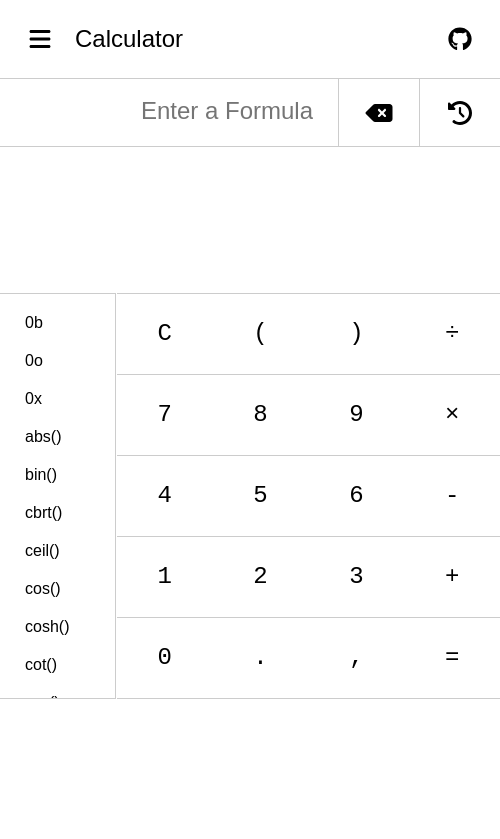
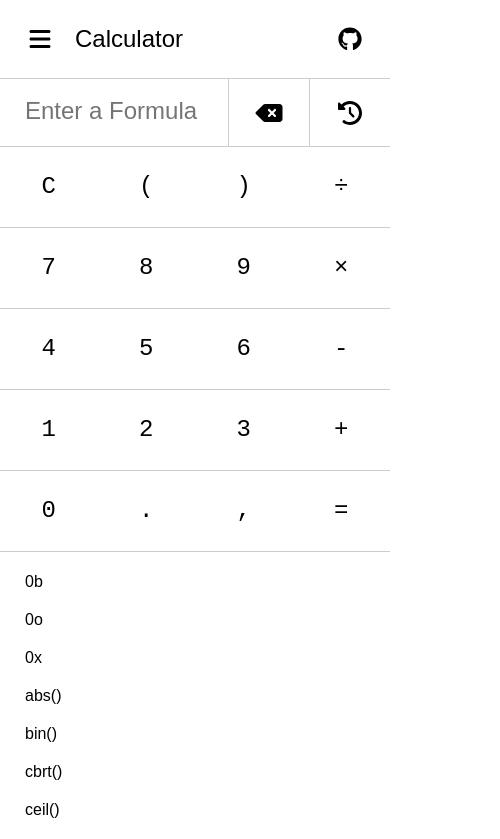
Before and after one commit to shangzhenyang/calculator, a React (Vite) app: page / in a window 390 px wide. Shown: the top 839 px of the page, 500 px wide, since content can reach past the window. Built offline with nearby package versions, Linux system fonts and the light colour scheme.

Commit message:
Improve mobile support

```diff
--- a/src/components/InputBar.tsx
+++ b/src/components/InputBar.tsx
@@ -40,7 +40,6 @@ function InputBar({
 				placeholder={placeholder && t(placeholder).toString()}
 				readOnly={!onChange}
 				type={type}
-				inputMode={type === "number" ? "numeric" : undefined}
 				value={value}
 				onChange={handleChange}
 			/>
--- a/src/pages/DateDifference.tsx
+++ b/src/pages/DateDifference.tsx
@@ -6,11 +6,12 @@ import InputBar from "@/components/InputBar";
 import type { Dispatch, SetStateAction } from "react";
 
 function DateDifference() {
-	const [startDate, setStartDate] = useState<string>("");
-	const [endDate, setEndDate] = useState<string>("");
+	const millisecondsInDay = 1000 * 60 * 60 * 24;
+	const todayDate = new Date().toISOString().split("T")[0];
+
+	const [startDate, setStartDate] = useState<string>(todayDate);
+	const [endDate, setEndDate] = useState<string>(todayDate);
 	const [dayDifference, setDayDifference] = useState<string>("");
-
-	const millisecondsInDay = 1000 * 60 * 60 * 24;
 
 	const calculate = (newStartDate: string, newEndDate: string) => {
 		if (!newStartDate || !newEndDate) {
--- a/src/styles/FunctionList.module.css
+++ b/src/styles/FunctionList.module.css
@@ -37,3 +37,11 @@
 	background-color: var(--theme-color);
 	color: white;
 }
+
+@media screen and (max-width: 700px) {
+	.function-list {
+		border: none;
+		height: auto;
+		width: 100%;
+	}
+}
--- a/src/styles/InputBar.module.css
+++ b/src/styles/InputBar.module.css
@@ -14,6 +14,7 @@
 	flex: 1;
 	font-size: inherit;
 	padding: 10px 15px;
+	text-align: left;
 }
 
 .input-bar input:read-only {
--- a/src/styles/Keyboard.module.css
+++ b/src/styles/Keyboard.module.css
@@ -4,6 +4,8 @@
 	flex: 1;
 	grid-template-columns: repeat(4, 1fr);
 	grid-template-rows: repeat(5, 1fr);
+	height: 406px;
+	width: 100%;
 }
 
 .keyboard button {
@@ -13,3 +15,9 @@
 	line-height: 30px;
 	padding: 25px;
 }
+
+@media screen and (max-width: 700px) {
+	.keyboard {
+		border-top: none;
+	}
+}
--- a/src/styles/Regular.module.css
+++ b/src/styles/Regular.module.css
@@ -1,7 +1,3 @@
-.formula-input {
-	text-align: right;
-}
-
 .formula-input::placeholder {
 	font-family: sans-serif;
 }
@@ -19,3 +15,10 @@
 	display: flex;
 	flex-direction: column;
 }
+
+@media screen and (max-width: 700px) {
+	.keyboard-area {
+		flex-direction: column-reverse;
+		width: 100%;
+	}
+}
```
